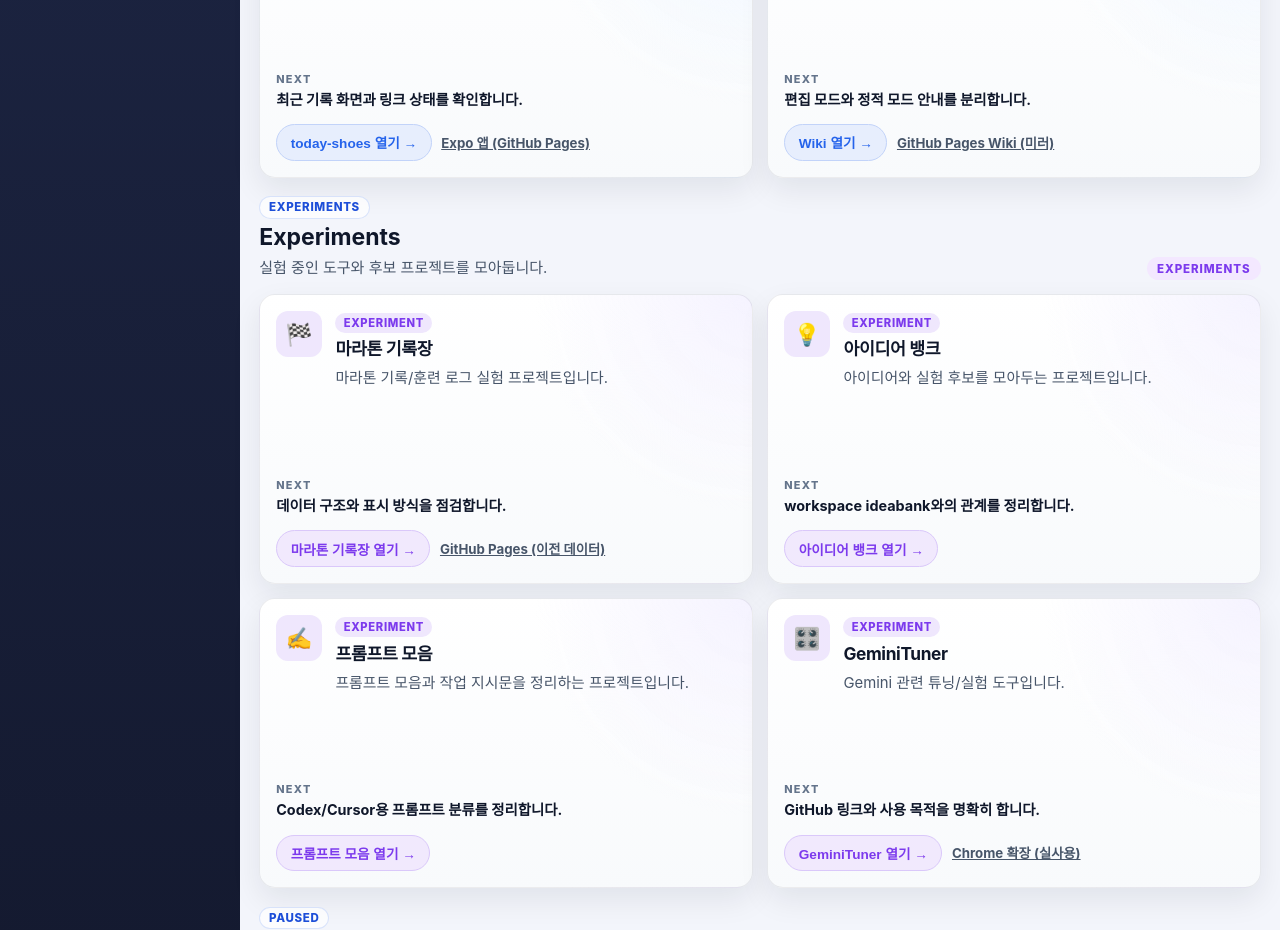
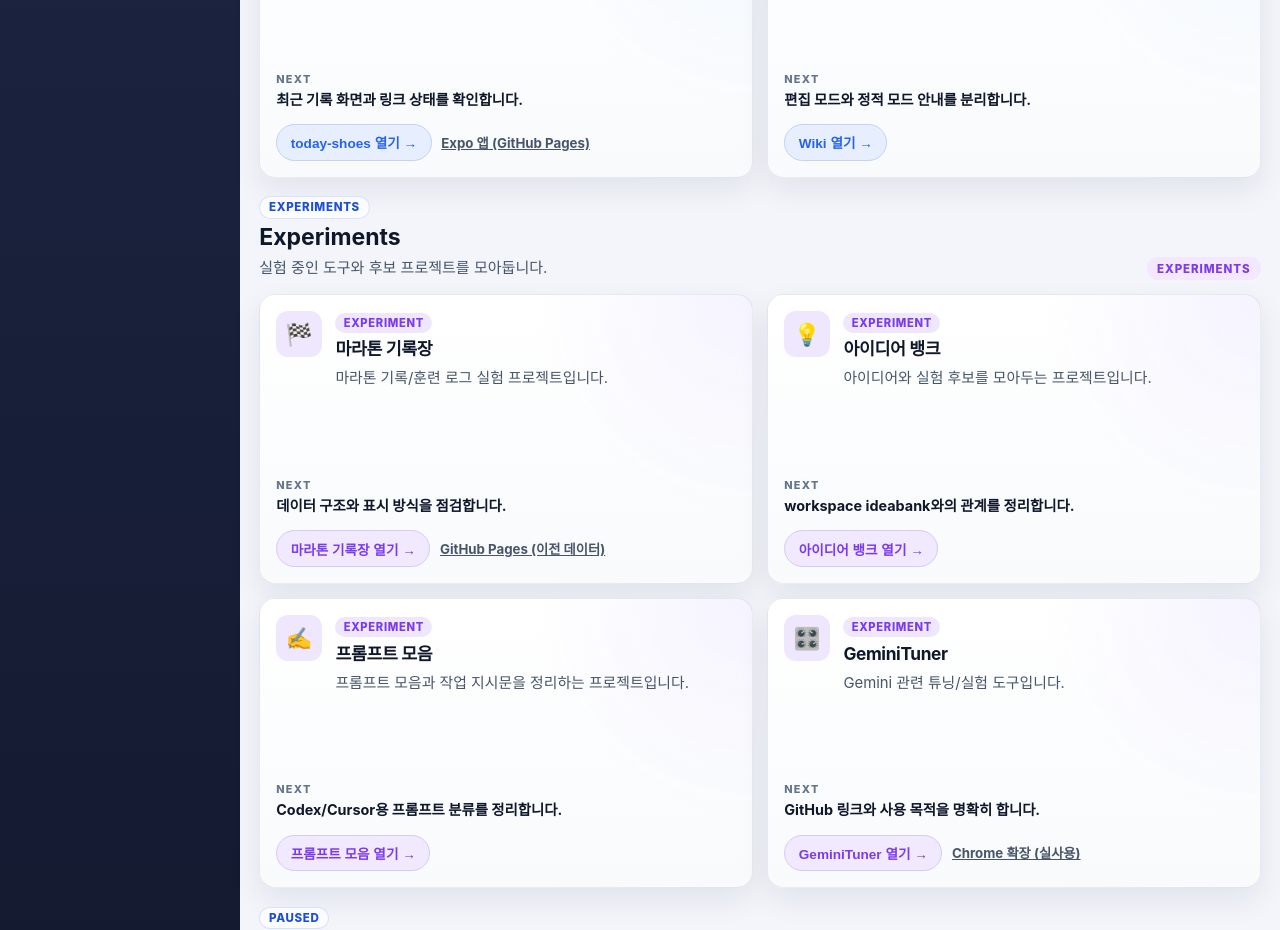
Before and after one commit to cxr542/cxr542-portal, a React (Vite) app: page / in a window 1280 px wide. Shown: the part 800-1730 px from the top of the page. Built offline with nearby package versions, Linux system fonts and the light colour scheme.

Commit message:
Disable broken AI-Synapse Wiki mirror link

```diff
--- a/src/constants/portalNav.js
+++ b/src/constants/portalNav.js
@@ -108,8 +108,8 @@ export const PORTAL_NAV_ITEMS = [
     tooltip: '한글 AI 지식 Wiki · 주제·허브·스토리 · 검색',
     homeCta: 'Wiki 열기 →',
     embedPath: '/ai-synapse-wiki/index.html',
-    externalUrl: 'https://cxr542.github.io/cxr542-ai/projects/ai-synapse-wiki/',
-    externalLabel: 'GitHub Pages Wiki (미러)',
+    externalUrl: null,
+    externalLabel: null,
     boardSection: 'active',
     boardStatus: 'Active',
     boardDescription: 'AI Synapse Wiki 문서를 관리하는 지식 모듈입니다.',
```
